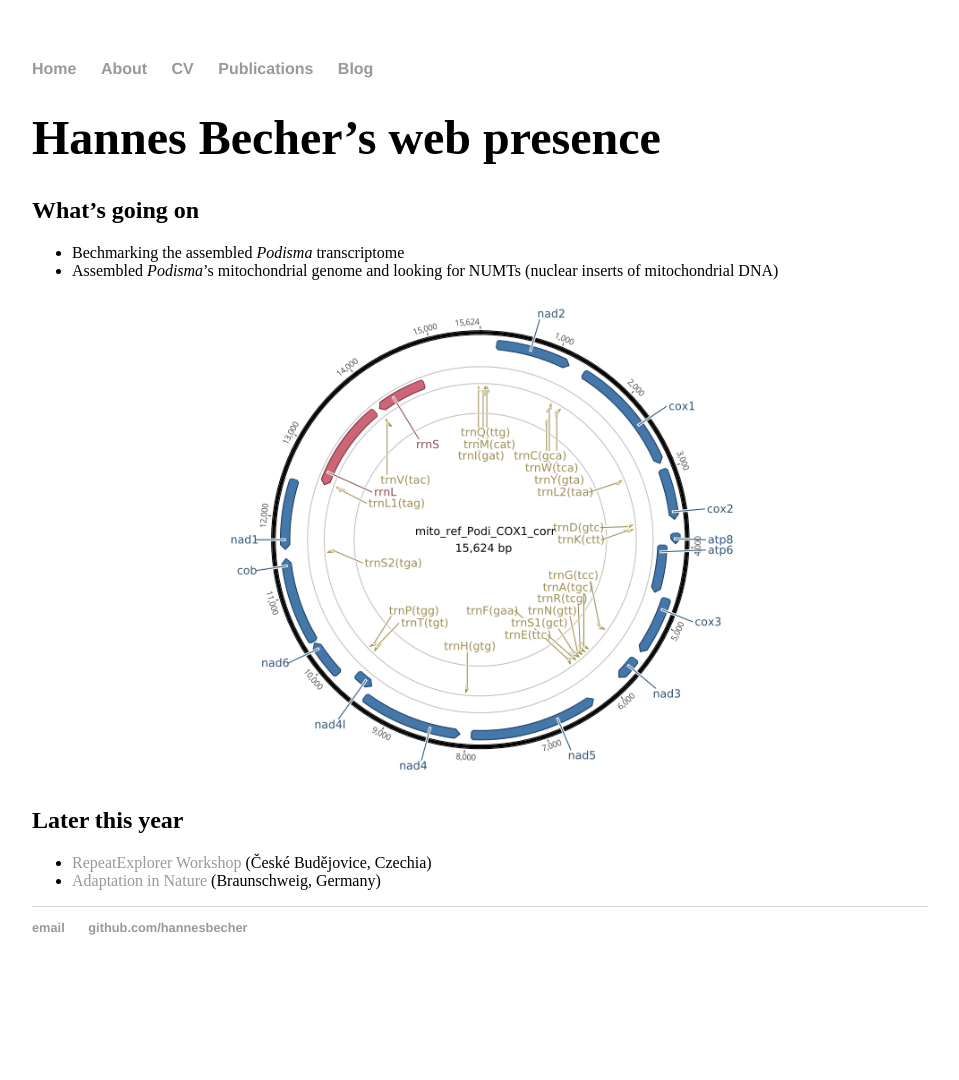
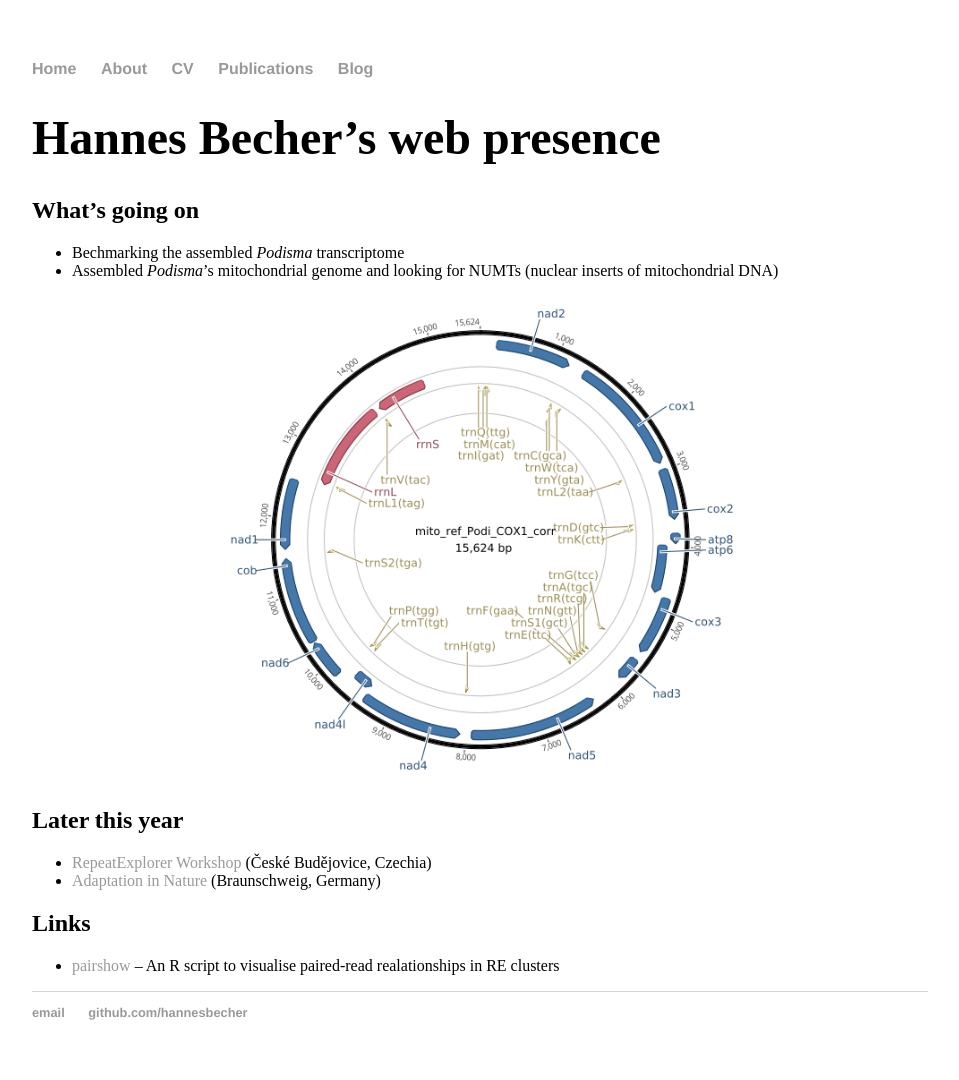
Before and after one commit to hannesbecher/hannesbecher.github.io, a Jekyll site: the page built from index.md, in a window 1280 px wide. Shown: the whole page, without its empty margins (160-1119 px from the left). Built offline with Jekyll 4.4.1, drawn with Linux system fonts in a browser that asks for light colours; before the commit the page ends 995 px from its top, so only the background shows below that.

Commit message:
Update index.md

```diff
--- a/index.md
+++ b/index.md
@@ -14,3 +14,7 @@ title: Hannes Becher, Doctoral Researcher
 ## Later this year
 * [RepeatExplorer Workshop](http://w3lamc.umbr.cas.cz/repeatexplorer/?page_id=14) (České Budějovice, Czechia)
 * [Adaptation in Nature](http://www.gfgenetik.de/tagungen/) (Braunschweig, Germany)
+
+
+## Links
+* [pairshow](https://github.com/hannesbecher/RE-tools/blob/master/pairshow.R) -- An R script to visualise paired-read realationships in RE clusters
```
